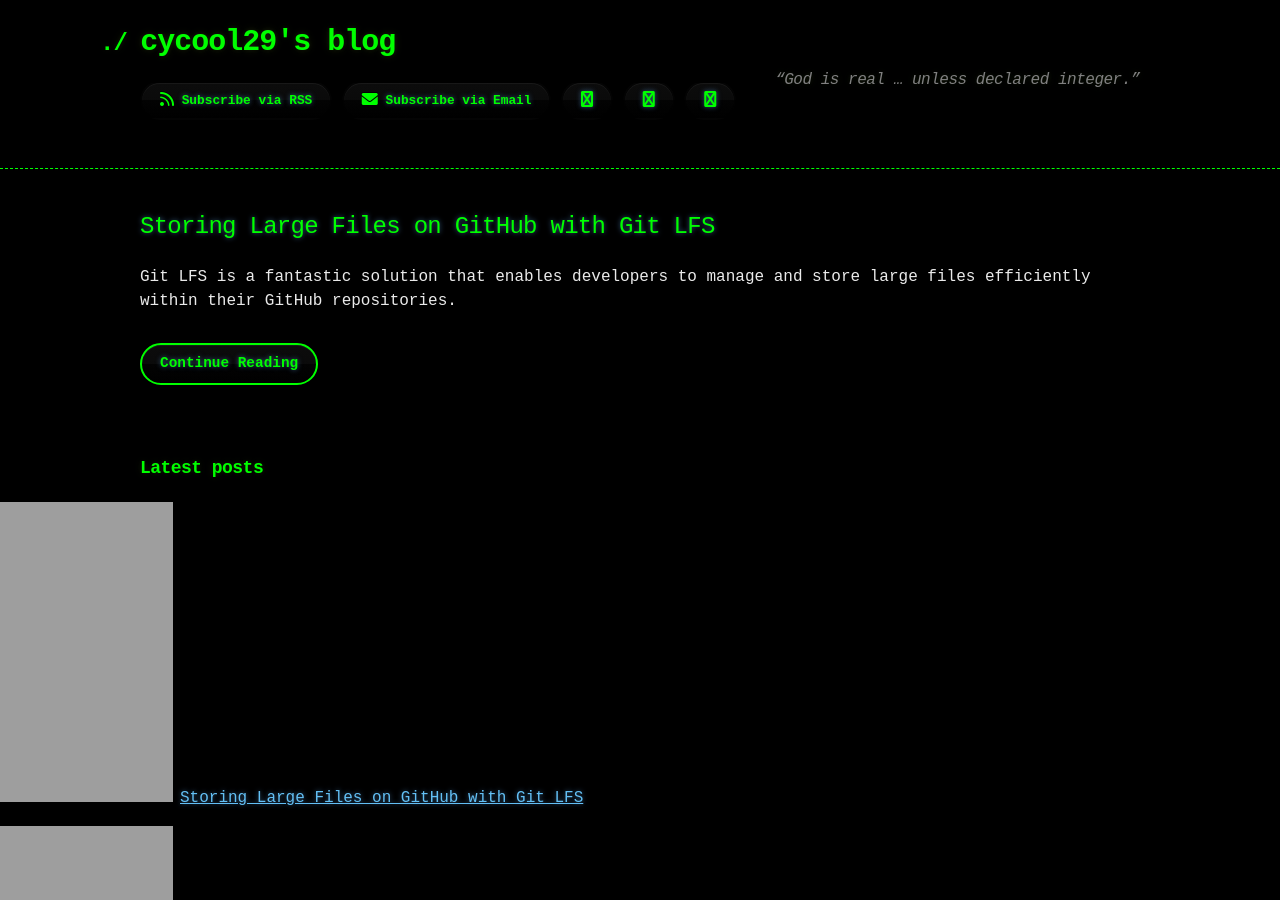
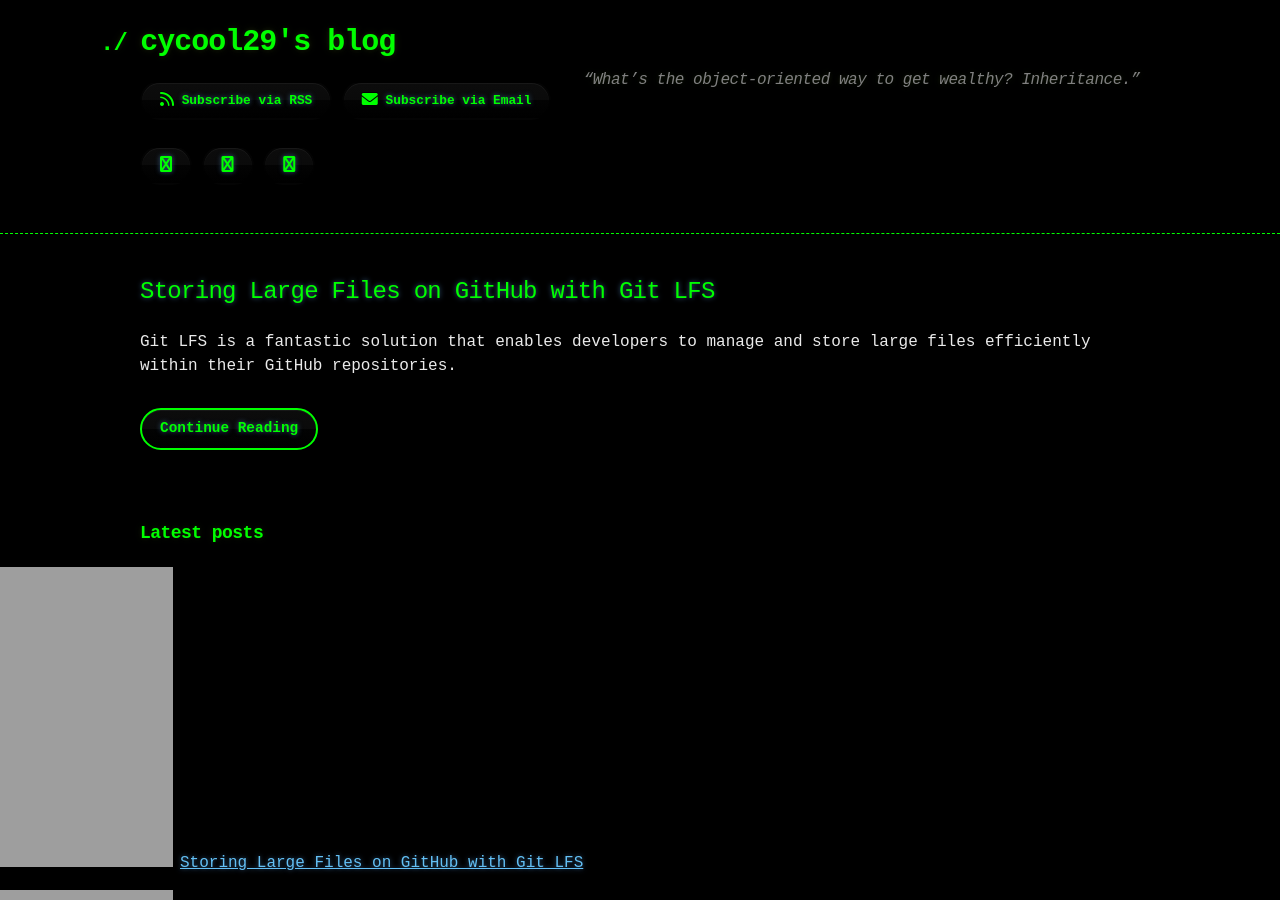
Before and after one commit to cycool29/cycool29.github.io, a Jekyll site: the page built from index.md, in a window 1280 px wide and 900 px high. Built offline with Jekyll 4.4.1, drawn with Linux system fonts in a browser that asks for light colours; a style sheet for code colours, icons or effects is not loaded.

Commit message:
Update quotes

```diff
--- a/_config.yml
+++ b/_config.yml
@@ -1,5 +1,5 @@
 title: cycool29's blog
-description: "“God is real … unless declared integer.” "
+description: "“What’s the object-oriented way to get wealthy? Inheritance.” "
 bio: A high school student. Intermediate in Python, Git, Bash. Learning JavaScript. He/Him. "
 author: cycool29
 url: https://cycool29.github.io
```
